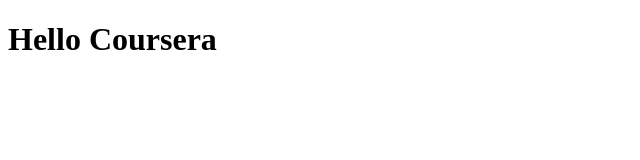
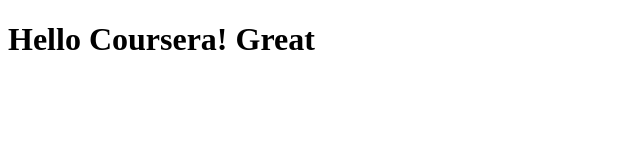
Before and after one commit to HowarDTFiaz/courserea-test, a plain HTML site: page index.html in a window 1280 px wide. Shown: the whole page, without its empty margins (0-640 px from the left). Drawn offline with Linux system fonts and the light colour scheme.

Commit message:
Update index.html

```diff
--- a/index.html
+++ b/index.html
@@ -7,6 +7,6 @@
     <title>Hello Coursera</title>
 </head>
 <body>
-    <h1>Hello Coursera</h1>
+    <h1>Hello Coursera! Great</h1>
 </body>
 </html>
```
